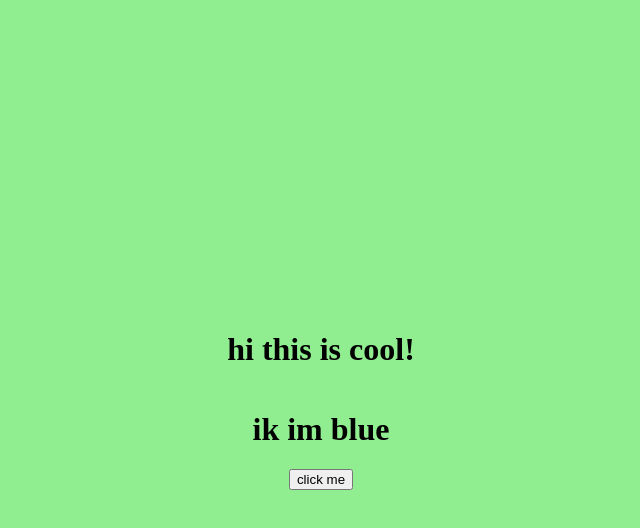
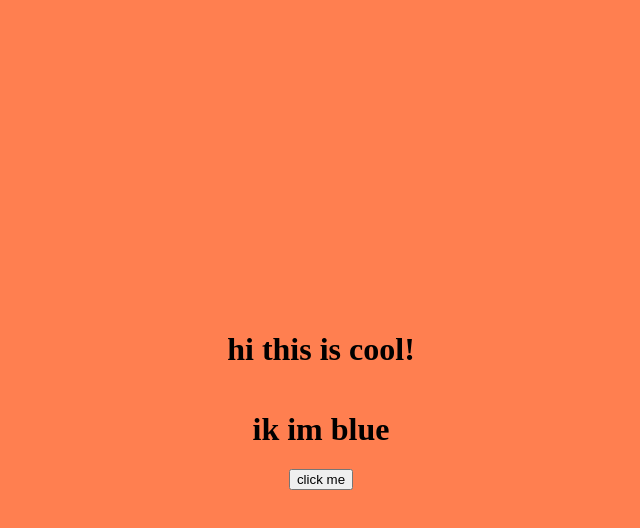
Before and after one commit to elijahchristy15-tech/color, a plain HTML site: page index.html in a window 1280 px wide. Both pictures are taken after a click on the button "click me". Shown: the whole page, without its empty margins (319-959 px from the left). Drawn offline with Linux system fonts and the light colour scheme.

Commit message:
Enhance background color change functionality
Updated background color change logic to cycle through multiple colors.

```diff
--- a/index.html
+++ b/index.html
@@ -14,6 +14,7 @@
     margin: 0;
     flex-direction: column;
     text-align: center;
+    transition: background-color 1s ease;
       }
       </style>
   </head>
@@ -23,15 +24,12 @@
       <button onclick="changeBackground()">click me</button>
 
       <script>
-        let isBlue = true;
+        const colors = ["lightblue", "coral", "blue", "green", "lightgreen"];
+        let index = 0;
 
         function changeBackground() {
-          if (isBlue) {
-          document.body.style.backgroundColor = "lightgreen";
-        } else {
-            document.body.style.backgroundColor = "lightblue";
-          }
-          isBlue = !isBlue;
+          index = (index + 1) % colors.length;
+          document.body.style.backgroundColor = colors[index];
         }
       </script>
     </body>
```
